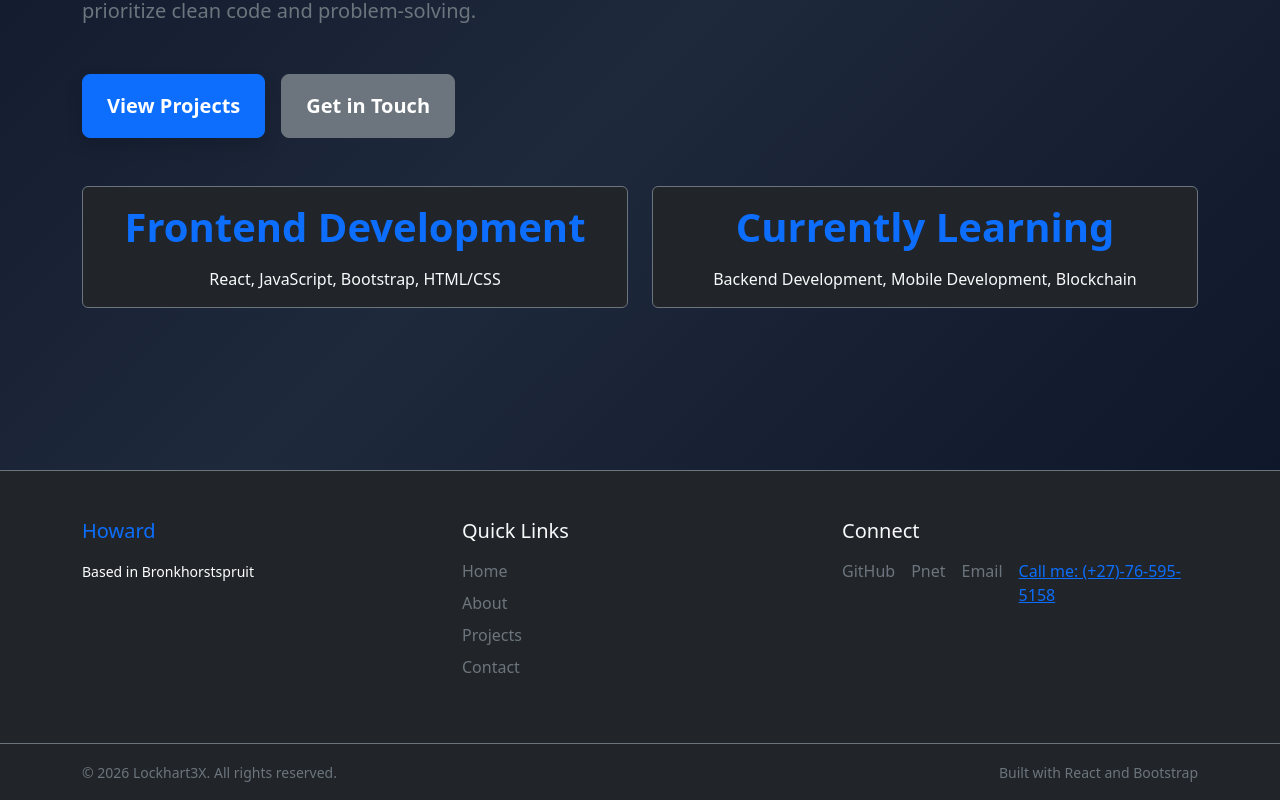
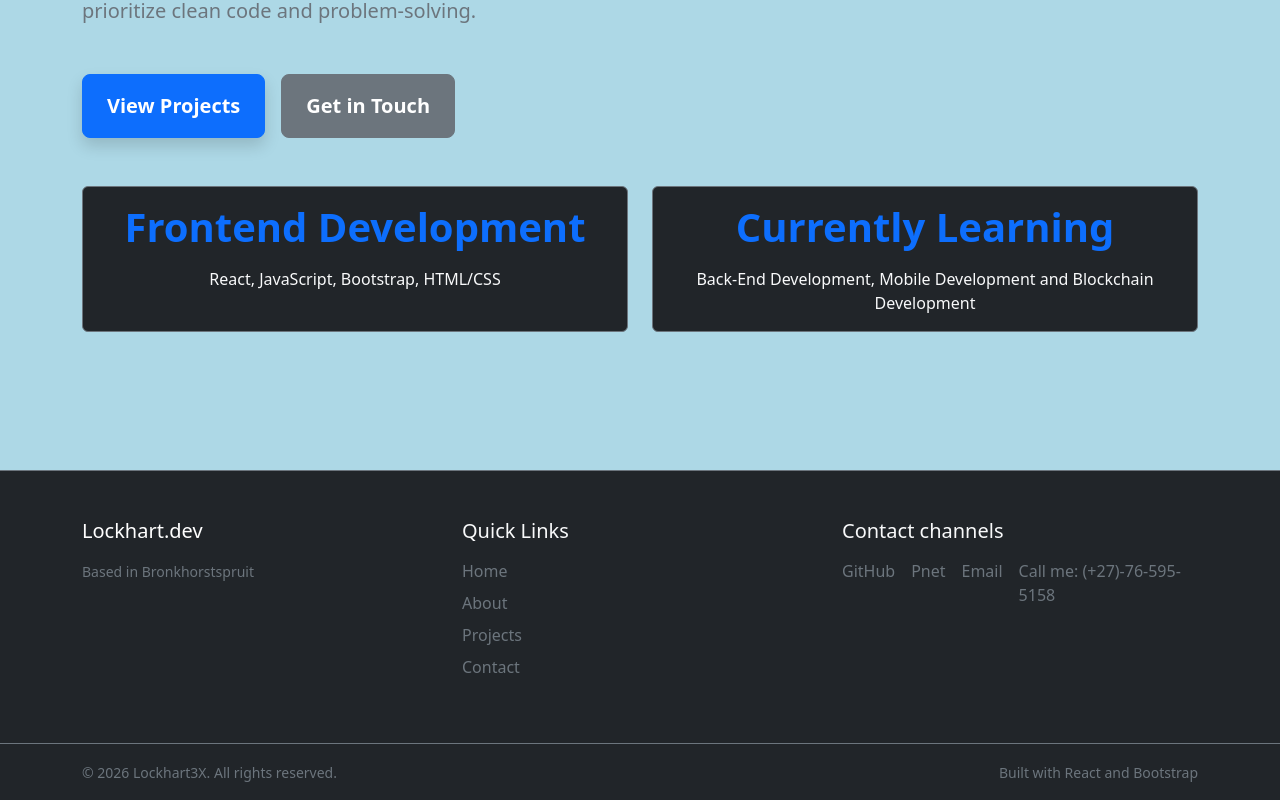
Before and after one commit to lockhart3xgenz-svg/Personal-Portfolio-Projects-Website, a React (Create React App) app: page / in a window 1280 px wide. Shown: the part 386-1186 px from the top of the page. Built offline with nearby package versions, Linux system fonts and the light colour scheme.

Commit message:
updated contacts, and updated/improved improved color consistency

```diff
--- a/src/Components/Footer.jsx
+++ b/src/Components/Footer.jsx
@@ -8,15 +8,13 @@ function Footer() {
             <div className="container py-5">
                 <div className="row g-4">
 
-                    {/* Brand */}
                     <div className="col-md-4">
-                        <h5 className="text-primary mb-3">Howard</h5>
-                        <p className="mb-0">
+                        <h5 className="text-white mb-3">Lockhart.dev</h5>
+                        <p className="mb-0 text-secondary">
                             <small>Based in Bronkhorstspruit</small>
                         </p>
                     </div>
 
-                    {/* Quick Links */}
                     <div className="col-md-4">
                         <h5 className="text-light mb-3">Quick Links</h5>
                         <ul className="list-unstyled">
@@ -43,9 +41,8 @@ function Footer() {
                         </ul>
                     </div>
 
-                    {/* Connect */}
                     <div className="col-md-4">
-                        <h5 className="text-light mb-3">Connect</h5>
+                        <h5 className="text-light mb-3">Contact channels</h5>
                         <div className="d-flex gap-3">
                             <a
                                 href="https://github.com/lockhart3xgenz-svg"
@@ -78,8 +75,11 @@ function Footer() {
                             </a>
                             <a
                             href="tel:+27765955158"
-                            aria-label="Phone"
-                            > Call me: (+27)-76-595-5158 </a>
+                            target="_blank"
+                            className="text-secondary text-decoration-none"
+                            aria-label="Phone number"
+                            > Call me: (+27)-76-595-5158
+                            </a>
                         </div>
                     </div>
 
--- a/src/Pages/Home.jsx
+++ b/src/Pages/Home.jsx
@@ -3,8 +3,8 @@ import { Link } from "react-router-dom";
 function Home() {
     return (
         <div
-            className="min-vh-100 bg-dark text-white"
-            style={{ background: 'linear-gradient(135deg, #0f172a 0%, #1e293b 50%, #0f172a 100%)' }}
+            className="min-vh-100 text-primary"
+            style={{ background: 'lightblue' }}
         >
             <section
                 className="container py-5"
@@ -71,7 +71,7 @@ function Home() {
                                     Currently Learning
                                 </h3>
                                 <p className="card-text text-light mb-0">
-                                    Backend Development, Mobile Development, Blockchain
+                                    Back-End Development, Mobile Development and Blockchain Development
                                 </p>
                             </div>
                         </div>
```
